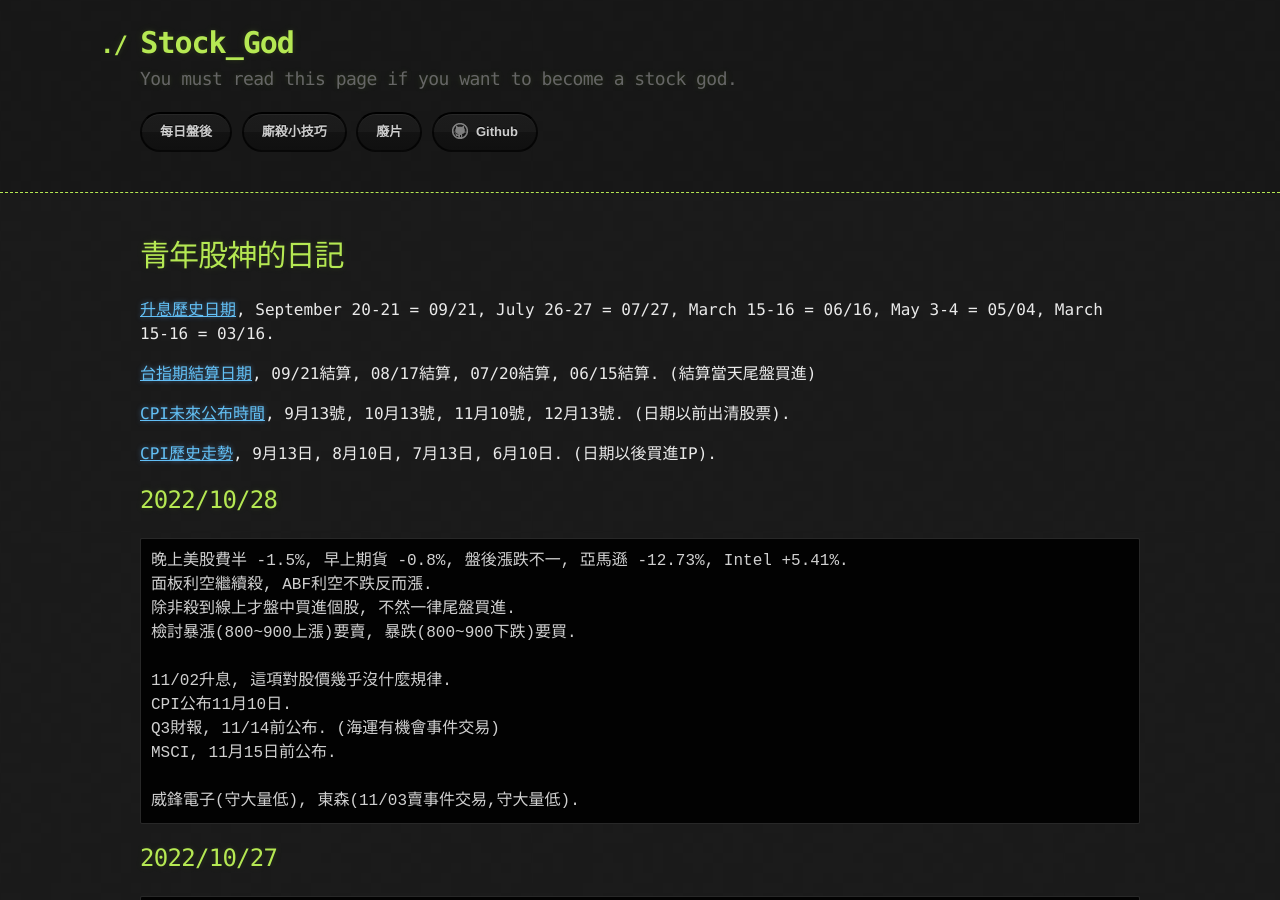
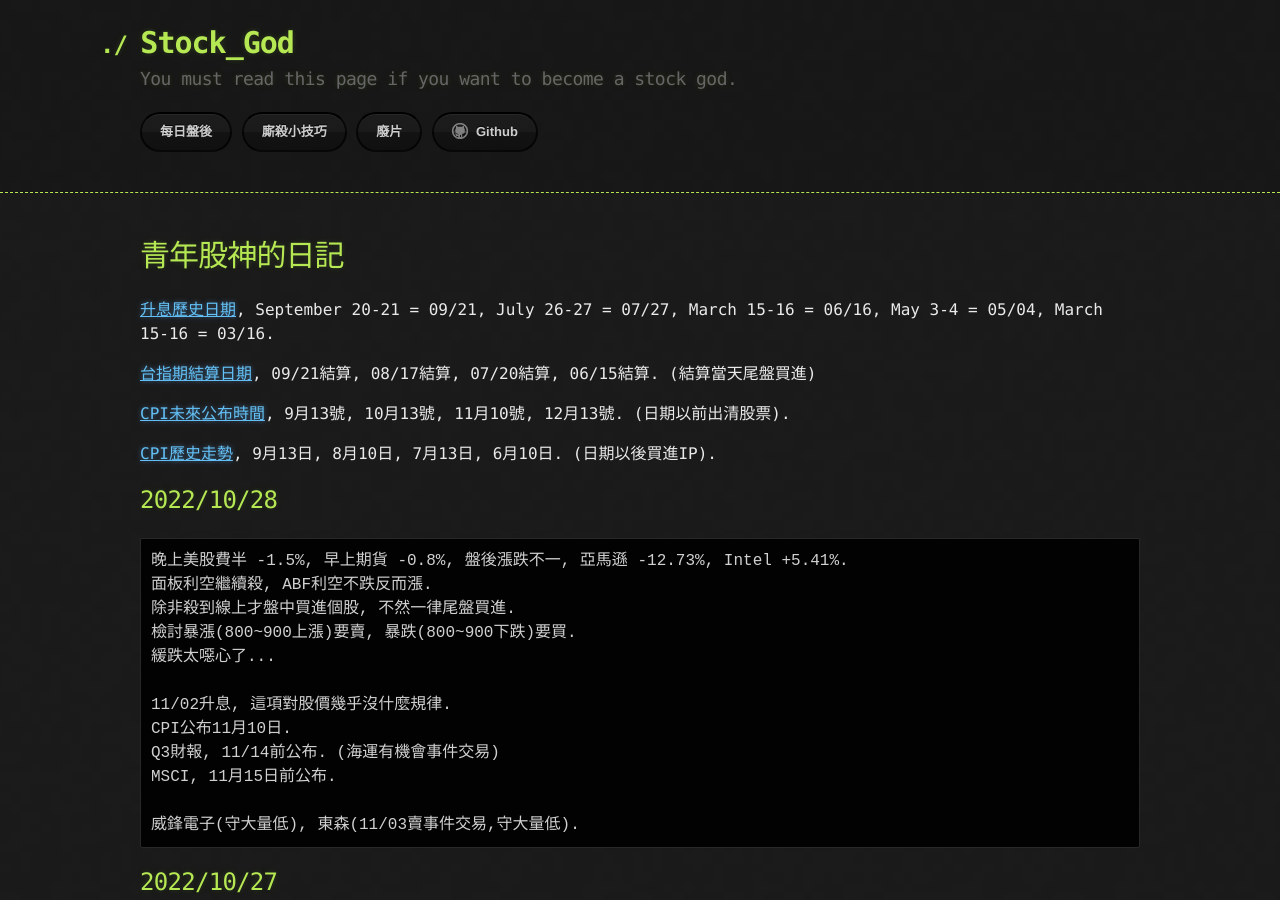
Before and after one commit to lepg5487/Stock_God, a Jekyll site: the page built from index.md, in a window 1280 px wide and 900 px high. Built offline with Jekyll 4.4.1, drawn with Linux system fonts in a browser that asks for light colours; our own code applies the rules of GitHub Pages for plain Markdown files.

Commit message:
Update index.md

```diff
--- a/index.md
+++ b/index.md
@@ -18,6 +18,7 @@ layout: testlayouts
 面板利空繼續殺, ABF利空不跌反而漲.
 除非殺到線上才盤中買進個股, 不然一律尾盤買進.
 檢討暴漲(800~900上漲)要賣, 暴跌(800~900下跌)要買.
+緩跌太噁心了...
 
 11/02升息, 這項對股價幾乎沒什麼規律.
 CPI公布11月10日.
```
